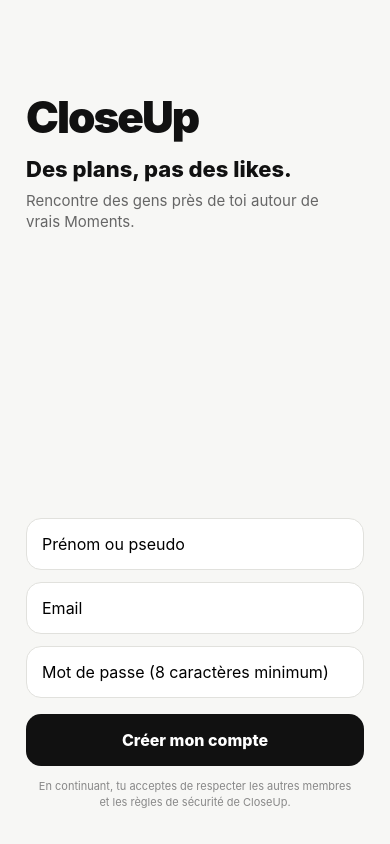
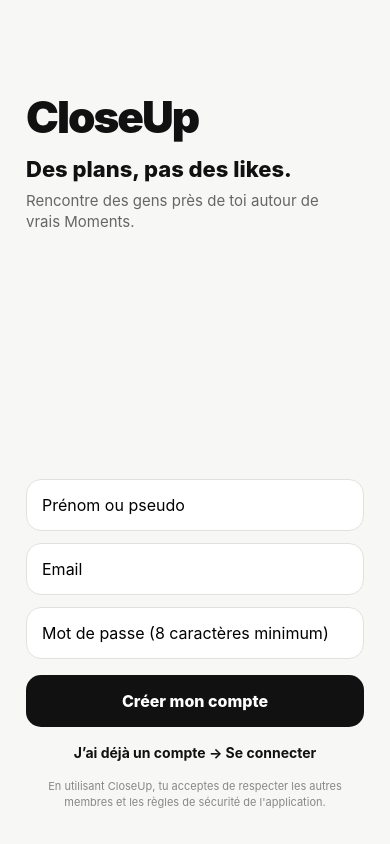
Before and after one commit to ensposi/closeup-, a React Native app in the folder app/: screen /SignUp in a window 390 px wide. Built offline with nearby package versions, Linux system fonts and the light colour scheme; no server answers.

Commit message:
feat(auth): add email/password login alongside signup

```diff
--- a/app/src/screens/SignUpScreen.tsx
+++ b/app/src/screens/SignUpScreen.tsx
@@ -3,18 +3,24 @@
 import { supabase } from '../lib/supabase';
 
 export default function SignUpScreen() {
+  const [mode, setMode] = useState<'signup' | 'login'>('signup');
   const [name, setName] = useState('');
   const [email, setEmail] = useState('');
   const [password, setPassword] = useState('');
   const [loading, setLoading] = useState(false);
 
-  async function signUp() {
-    if (!name.trim() || !email.trim() || password.length < 8) {
-      Alert.alert('Informations manquantes', 'Ajoute ton prénom, un email et un mot de passe de 8 caractères minimum.');
+  async function submit() {
+    if (!email.trim() || password.length < 8 || (mode === 'signup' && !name.trim())) {
+      Alert.alert('Informations manquantes', mode === 'signup' ? 'Ajoute ton prénom, ton email et un mot de passe de 8 caractères minimum.' : 'Ajoute ton email et un mot de passe de 8 caractères minimum.');
       return;
     }
     setLoading(true);
     try {
+      if (mode === 'login') {
+        const { error } = await supabase.auth.signInWithPassword({ email: email.trim().toLowerCase(), password });
+        if (error) throw error;
+        return;
+      }
       const { data, error } = await supabase.auth.signUp({
         email: email.trim().toLowerCase(),
         password,
@@ -22,11 +28,10 @@
       });
       if (error) throw error;
       if (!data.user) throw new Error('Impossible de créer le compte.');
-      if (!data.session) {
-        Alert.alert('Compte créé', 'Vérifie ton email pour confirmer ton compte, puis reconnecte-toi.');
-      }
+      if (!data.session) Alert.alert('Compte créé', 'Vérifie ton email pour confirmer ton compte, puis connecte-toi.');
+      else Alert.alert('Bienvenue sur CloseUp', 'Ton compte est prêt.');
     } catch (error: any) {
-      Alert.alert('Création impossible', error?.message ?? 'Une erreur est survenue.');
+      Alert.alert(mode === 'login' ? 'Connexion impossible' : 'Création impossible', error?.message ?? 'Une erreur est survenue.');
     } finally {
       setLoading(false);
     }
@@ -40,13 +45,16 @@
         <Text style={styles.subtitle}>Rencontre des gens près de toi autour de vrais Moments.</Text>
       </View>
       <View style={styles.form}>
-        <TextInput placeholder="Prénom ou pseudo" value={name} onChangeText={setName} style={styles.input} maxLength={30} />
+        {mode === 'signup' && <TextInput placeholder="Prénom ou pseudo" value={name} onChangeText={setName} style={styles.input} maxLength={30} />}
         <TextInput placeholder="Email" value={email} onChangeText={setEmail} autoCapitalize="none" keyboardType="email-address" style={styles.input} />
         <TextInput placeholder="Mot de passe (8 caractères minimum)" value={password} onChangeText={setPassword} secureTextEntry style={styles.input} />
-        <Pressable disabled={loading} onPress={signUp} style={[styles.button, loading && styles.disabled]}>
-          {loading ? <ActivityIndicator color="#FFF" /> : <Text style={styles.buttonText}>Créer mon compte</Text>}
+        <Pressable disabled={loading} onPress={submit} style={[styles.button, loading && styles.disabled]}>
+          {loading ? <ActivityIndicator color="#FFF" /> : <Text style={styles.buttonText}>{mode === 'signup' ? 'Créer mon compte' : 'Se connecter'}</Text>}
         </Pressable>
-        <Text style={styles.legal}>En continuant, tu acceptes de respecter les autres membres et les règles de sécurité de CloseUp.</Text>
+        <Pressable onPress={() => setMode(mode === 'signup' ? 'login' : 'signup')} style={styles.switch}>
+          <Text style={styles.switchText}>{mode === 'signup' ? 'J’ai déjà un compte → Se connecter' : 'Pas encore de compte → Créer un compte'}</Text>
+        </Pressable>
+        <Text style={styles.legal}>En utilisant CloseUp, tu acceptes de respecter les autres membres et les règles de sécurité de l'application.</Text>
       </View>
     </View>
   );
@@ -62,5 +70,7 @@
   button: { backgroundColor: '#111', borderRadius: 15, alignItems: 'center', padding: 16, marginTop: 4 },
   disabled: { opacity: 0.5 },
   buttonText: { color: '#FFF', fontSize: 16, fontWeight: '800' },
+  switch: { alignItems: 'center', paddingVertical: 5 },
+  switchText: { color: '#111', fontWeight: '700' },
   legal: { textAlign: 'center', color: '#888', fontSize: 11, lineHeight: 16, paddingHorizontal: 12 },
 });
```
